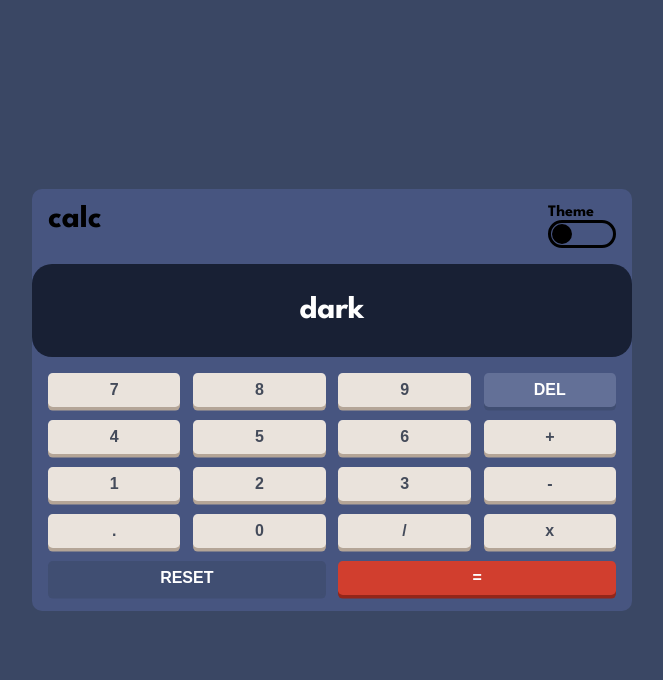
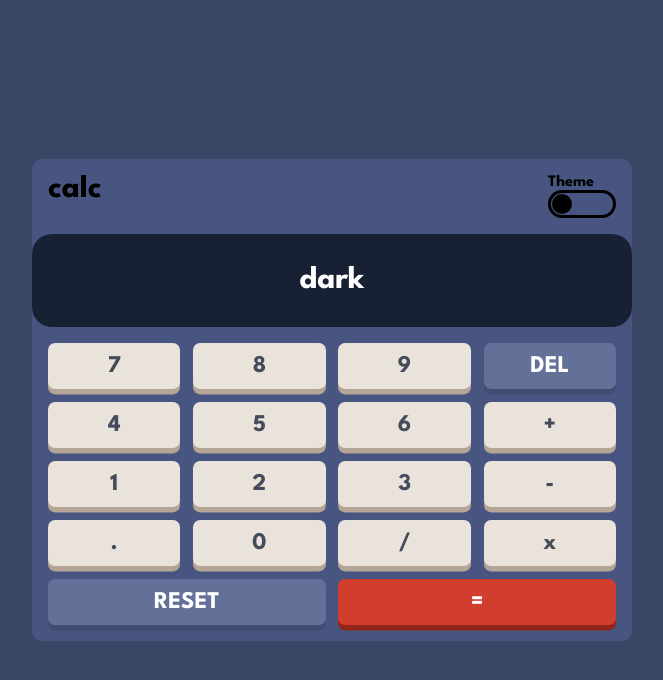
Before and after one commit to lukKotecki/FM-calculator-app, a React (Vite) app: page / in a window 1280 px wide. Shown: the top 680 px of the page, without its empty margins (308-971 px from the left). Built offline with nearby package versions, Linux system fonts and the light colour scheme.

Commit message:
started to implement color change

```diff
--- a/calculator-app-main/index.html
+++ b/calculator-app-main/index.html
@@ -3,10 +3,11 @@
 <head>
   <meta charset="UTF-8">
   <meta name="viewport" content="width=device-width, initial-scale=1.0"> <!-- displays site properly based on user's device -->
-
+  <link rel="preconnect" href="https://fonts.googleapis.com">
+  <link rel="preconnect" href="https://fonts.gstatic.com" crossorigin>
+  <link href="https://fonts.googleapis.com/css2?family=League+Spartan:wght@100..900&display=swap" rel="stylesheet">
   <link rel="icon" type="image/png" sizes="32x32" href="./images/favicon-32x32.png">
-
-  <title>Frontend Mentor | Calculator app</title>
+  <title>Calculator app</title>
 
   <!-- Feel free to remove these styles or customise in your own stylesheet 👍 -->
   <style>
--- a/src/App.jsx
+++ b/src/App.jsx
@@ -14,7 +14,13 @@ function App() {
   const switchTheme = (newTheme) => setTheme(newTheme)
 
 
+
   console.log(theme)
+
+  function handleClick(e){
+    console.log(e.target.value)
+    document.documentElement.style.setProperty('--main-background-color', '#334');
+  }
 
   return (
     <ThemeSelectorContext.Provider value={{themeName:'dark', setTheme}}>
@@ -22,7 +28,7 @@ function App() {
         <Header />
 
         <Display result={theme}/>
-        <Keyboard>
+        <Keyboard onClick={handleClick}>
           <Button>7</Button>
           <Button>8</Button>
           <Button>9</Button>
--- a/src/components/Button.jsx
+++ b/src/components/Button.jsx
@@ -1,11 +1,12 @@
 import React from 'react'
 
 
-export default function Button({ children, className }){
+export default function Button({ children, className, onClick }){
 
 
     return(
-        <button className={`button ${className}`} >
+        <button value={children} className={`button ${className}`}
+            onClick={onClick}>
             {children}
         </button>
     )
--- a/src/components/Keyboard.jsx
+++ b/src/components/Keyboard.jsx
@@ -2,11 +2,11 @@
 import React from 'react'
 
 
-export default function Keyboard({ children }){
+export default function Keyboard({ children, onClick }){
 
 
     return(
-        <div className='kayboard'>
+        <div onClick={onClick} className='kayboard'>
             {children}
         </div>
     )
--- a/src/index.css
+++ b/src/index.css
@@ -4,9 +4,14 @@
   box-sizing: border-box;
 }
 
+:root{
+  --main-background-color:hsl(222, 26%, 31%);
+
+}
+
 
 body{
-  background-color: hsl(222, 26%, 31%);
+  background-color: var(--main-background-color);
   display: flex;
   justify-content: center;
   align-items: center;
@@ -53,18 +58,37 @@ header{
   background-color:hsl(30, 25%, 89%);
   /* width: fit-content; */
   padding: .5em 1em;
-  font-size: 1rem;
+  font-size: 1.5rem;
   border: none;
   border-radius: .3em;
   box-shadow: 0 .225em hsl(28, 16%, 65%);
   color: hsl(221, 14%, 31%);
   font-weight: bold;
+  font-family: inherit;
+  cursor: pointer;
+  transition: transform 100ms cubic-bezier(0, 0, 0.58, 1), box-shadow 100ms cubic-bezier(0, 0, 0.58, 1), -webkit-transform 100ms cubic-bezier(0, 0, 0.58, 1), -webkit-box-shadow 100ms cubic-bezier(0, 0, 0.58, 1);
+  user-select: none;
+}
+
+.button:active{
+  transform: translate(0em, .3em);
+  box-shadow: none;
+}
+
+.button:hover{
+  background-color: white;
+}
+.reset:hover, .del:hover{
+  background-color: hsl(225, 21%, 55%);
+}
+.equal:hover{
+  background-color: hsl(6, 64%, 55%);
 }
 
 .reset{
   grid-column: 1/3;
-  background-color: hsl(224, 28%, 35%);
-  color:white;
+  background-color: hsl(225, 21%, 49%);
+  color: white;
   box-shadow: 0 .225em hsl(224, 28%, 35%);
 }
 .equal{
@@ -97,7 +121,7 @@ The designs were created to the following widths:
                                                         - Desaturated dark blue (key shadow): hsl(224, 28%, 35%)
 
                                                         - Red (key background, toggle): hsl(6, 63%, 50%)
-- Dark red (key shadow): hsl(6, 70%, 34%)
+                                                        - Dark red (key shadow): hsl(6, 70%, 34%)
 
                                                       - Light grayish orange (key background): hsl(30, 25%, 89%)
                                                       - Grayish orange (key shadow): hsl(28, 16%, 65%)
```
